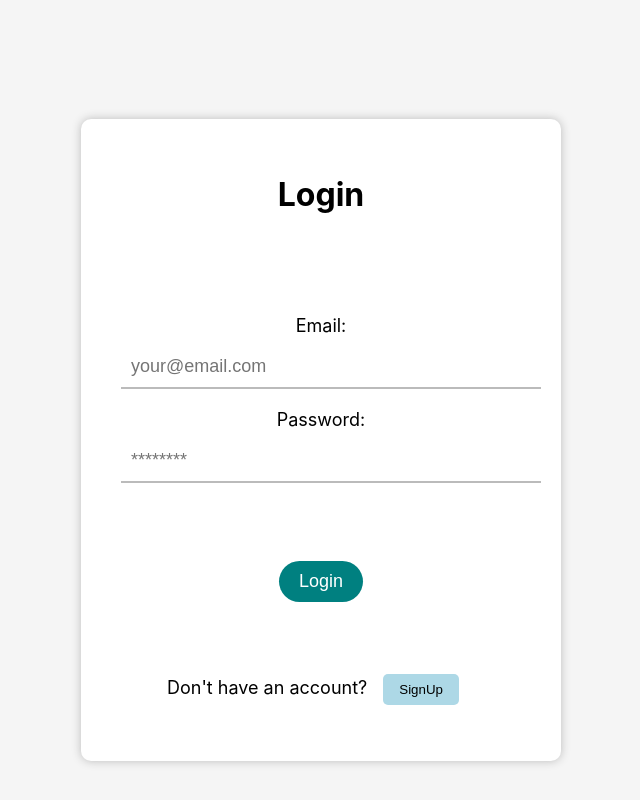
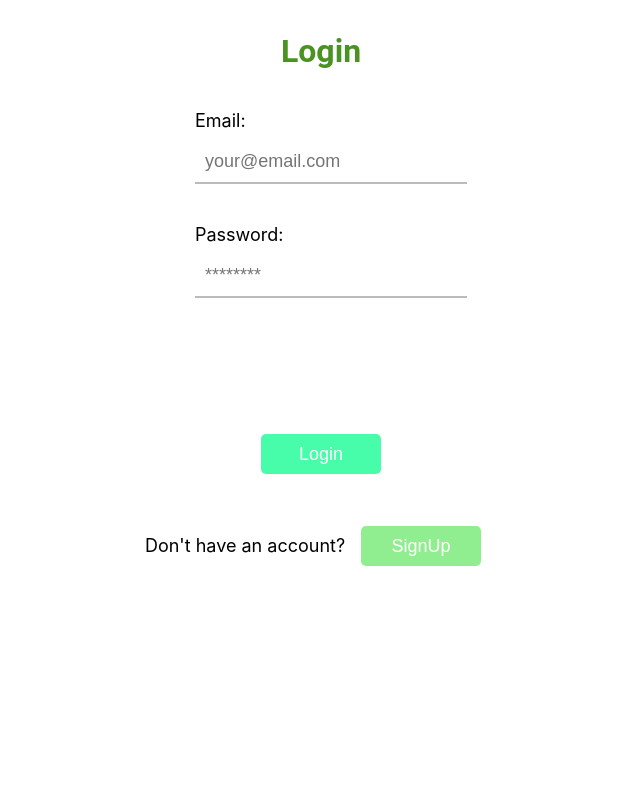
Before and after one commit to AviralSinghPal/Appointment-booking-app, a React (Create React App) app: page /login in a window 1280 px wide. Shown: the whole page, without its empty margins (319-959 px from the left). Built offline with nearby package versions, Linux system fonts and the light colour scheme; no server answers.

Commit message:
added css to modify

```diff
--- a/src/components/bookingform.js
+++ b/src/components/bookingform.js
@@ -1,125 +1,86 @@
 import React, { useState } from "react";
-import { makeStyles } from "@material-ui/core/styles";
-import TextField from "@material-ui/core/TextField";
-import Button from "@material-ui/core/Button";
-import Grid from "@material-ui/core/Grid";
-import Typography from "@material-ui/core/Typography";
 import { Link } from "react-router-dom";
-import { auth, database, app } from "./firebase";
-import {collection , addDoc } from 'firebase/firestore'
-
-const useStyles = makeStyles(theme => ({
-  root: {
-    "& .MuiTextField-root": {
-      margin: theme.spacing(1),
-      width: 200
-    }
-  },
-  formControl: {
-    margin: theme.spacing(1),
-    minWidth: 120
-  },
-  selectEmpty: {
-    marginTop: theme.spacing(2)
-  }
-}));
-
+import { database } from "./firebase";
+import { collection, addDoc } from "firebase/firestore";
 
 const BookingForm = (props) => {
-  const classes = useStyles();
-  // const [user, setUser] = useState("");
   const [reason, setReason] = useState("");
   const [date, setDate] = useState("");
   const [time, setTime] = useState("");
-  const collectionRef = collection(database,'bookings')
+  const collectionRef = collection(database, "bookings");
 
-  const handleSubmit = async event => {
+  const handleSubmit = async (event) => {
     event.preventDefault();
-    // Add your submit logic here
     console.log("Reason: ", reason);
     console.log("Date: ", date);
     console.log("Time: ", time);
     console.log("UserId: ", props.userId);
 
     try {
-
-
-        // await database.collection("bookings").doc(props.uid).add({ reason, date, time });
-         addDoc(collectionRef,{
+      addDoc(collectionRef, {
         reason: reason,
         date: date,
         time: time,
-          uid: props.userId
-        }).then(()=>{
-          alert('data added')
-        }).catch((err)=>{ alert(err.message)});
+        uid: props.userId,
+      })
+        .then(() => {
+          alert("Data added");
+        })
+        .catch((err) => {
+          alert(err.message);
+        });
 
       console.log("Data successfully added to Firestore");
     } catch (error) {
-        alert(error.message)
+      alert(error.message);
       console.error("Error adding data to Firestore: ", error.message);
     }
-    // Clear form fields
+
     setReason("");
     setDate("");
     setTime("");
-
-
   };
 
   return (
-    <div className={classes.root}>
-      <Typography variant="h6" gutterBottom>
-        Book an Appointment
-      </Typography>
+    <div style={{ textAlign: "center" }}>
+
       <form onSubmit={handleSubmit}>
-        <Grid container spacing={3}>
-          <Grid item xs={12}>
-            <TextField
+      <h2>Book an Appointment</h2>
+        <div>
+          <label htmlFor="reason">Reason for appointment:</label>
+          <input
+            type="text"
+            id="reason"
+            value={reason}
+            onChange={(e) => setReason(e.target.value)}
             required
-              id="reason"
-              label="Reason for appointment"
-              value={reason}
-              onChange={e => setReason(e.target.value)}
           />
-          </Grid>
-          <Grid item xs={12}>
-            <TextField
+        </div>
+        <div>
+          <label htmlFor="date">Date:</label>
+          <input
+            type="date"
+            id="date"
+            value={date}
+            onChange={(e) => setDate(e.target.value)}
             required
-              id="date"
-              label="Date"
-              type="date"
-              value={date}
-              onChange={e => setDate(e.target.value)}
-              InputLabelProps={{
-                shrink: true
-              }}
           />
-          </Grid>
-          <Grid item xs={12}>
-            <TextField
+        </div>
+        <div>
+          <label htmlFor="time">Time:</label>
+          <input
+            type="time"
+            id="time"
+            value={time}
+            onChange={(e) => setTime(e.target.value)}
             required
-              id="time"
-              label="Time"
-              type="time"
-              value={time}
-              onChange={e => setTime(e.target.value)}
-              InputLabelProps={{
-                shrink: true
-              }}
-              inputProps={{
-                step: 300
-              }}
           />
-          </Grid>
-          <Grid item xs={12}>
-            <Button type="submit" variant="contained" color="primary">
-              Submit
-            </Button><br/>
-            <Link to="/"><Button variant="contained">Go to Home</Button></Link>
-
-          </Grid>
-        </Grid>
+        </div>
+        <button type="submit">Submit</button>
+        <br />
+        <Link to="/">
+          <button>Go to Home</button>
+        </Link>
       </form>
     </div>
   );
--- a/src/components/home.css
+++ b/src/components/home.css
@@ -60,3 +60,18 @@ li {
     flex-wrap: wrap;
     justify-content: center;
   }
+  h1 {
+    font-family: 'Roboto', sans-serif;
+    font-size: 3rem;
+    color: #4a9221;
+    text-align: center;
+    margin-top: 2rem;
+  }
+
+  h2 {
+    font-family: 'Roboto', sans-serif;
+    font-size: 2rem;
+    color: #3e8e41;
+    text-align: center;
+    margin-top: 2rem;
+  }
--- a/src/components/login.css
+++ b/src/components/login.css
@@ -1,32 +1,28 @@
-body {
-    background-color: #F5F5F5;
+.login-form {
     display: flex;
-    justify-content: center;
+    flex-direction: column;
     align-items: center;
-    height: 100vh;
   }
 
-  form {
-    background-color: white;
-    padding: 40px;
-    border-radius: 10px;
-    box-shadow: 0px 0px 10px #BBBBBB;
-    text-align: center;
-    width: 400px;
+  .form-title {
+    font-size: 32px;
+    font-weight: bold;
+    margin-bottom: 20px;
   }
 
-  h1 {
-    font-size: 32px;
-    margin-bottom: 40px;
+  .form-input {
+    display: flex;
+    flex-direction: column;
+    align-items: flex-start;
+    margin-bottom: 20px;
   }
 
-  label {
+  .form-label {
     font-size: 18px;
-    display: block;
     margin-bottom: 10px;
   }
 
-  input[type="email"], input[type="password"],input[type="text"] {
+  input[type="email"], input[type="password"],input[type="text"],input[type="date"],input[type="time"] {
     padding: 10px;
     font-size: 18px;
     width: 100%;
@@ -35,26 +31,33 @@ body {
     border-bottom: 2px solid #BBBBBB;
   }
 
-  button[type="submit"] {
-    background-color: #008080;
+  .error-message {
+    color: red;
+    margin-top: 20px;
+    font-size: 18px;
+  }
+
+  .submit-button {
+    width: 120px;
+    height: 40px;
+    border-radius: 5px;
+    background-color: rgb(72, 253, 169);
     color: white;
-    padding: 10px 20px;
-    border: none;
-    border-radius: 25px;
     font-size: 18px;
     cursor: pointer;
   }
 
-  button[type="submit"]:hover {
-    background-color: #006666;
+  .signup-link {
+    margin-top: 20px;
+    font-size: 18px;
   }
 
-  b {
-    color: red;
-    font-size: 14px;
+  .signup-button {
+    width: 120px;
+    height: 40px;
+    border-radius: 5px;
+    background-color: lightgreen;
+    color: white;
+    font-size: 18px;
+    cursor: pointer;
   }
-
-  div {
-    margin-top: 40px;
-    font-size: 18px;
-  }
--- a/src/components/login.js
+++ b/src/components/login.js
@@ -31,23 +31,41 @@ const handleSubmit=(e)=>{
 }
 
     return (
-    <>
-    <form onSubmit={handleSubmit}>
-    <h1>Login</h1>
-    <br/>
-    <div>
-        <label>Email:</label>
-        <input type="email" value={email} onChange={(e)=>setEmail(e.target.value)} placeholder="your@email.com"/><br/>
-        <label>Password:</label>
-        <input type = "password" value={password} onChange={(e)=>setPassword(e.target.value)} placeholder="********"/><br/>
-    </div>
-    <br/>
-    <b>{errorMsg}</b>
-    <br/>
-    <button type="submit" >Login</button>
-    <div>Don't have an account?<Link to="/signup"><button >SignUp</button></Link></div>
-    </form>
-    </>
+        <>
+        <form className="login-form" onSubmit={handleSubmit}>
+          <h1 className="form-title">Login</h1>
+          <br />
+          <div className="form-input">
+            <label className="form-label">Email:</label>
+            <input
+              className="input-field"
+              type="email"
+              value={email}
+              onChange={(e) => setEmail(e.target.value)}
+              placeholder="your@email.com"
+            /><br />
+            <label className="form-label">Password:</label>
+            <input
+              className="input-field"
+              type="password"
+              value={password}
+              onChange={(e) => setPassword(e.target.value)}
+              placeholder="********"
+            /><br />
+          </div>
+          <br />
+          <b className="error-message">{errorMsg}</b>
+          <br />
+          <button className="submit-button" type="submit">Login</button>
+          <div className="signup-link">
+            Don't have an account?
+            <Link to="/signup">
+              <button className="signup-button">SignUp</button>
+            </Link>
+          </div>
+        </form>
+      </>
+
     );
 }
 
--- /dev/null
+++ b/src/components/signup.css
@@ -0,0 +1,47 @@
+.signup-form {
+    display: flex;
+    flex-direction: column;
+    align-items: center;
+}
+
+.signup-form-header {
+    font-size: 24px;
+    margin-bottom: 20px;
+}
+
+.signup-form-inputs {
+    display: flex;
+    flex-direction: column;
+    align-items: center;
+}
+
+.signup-form-label {
+    font-size: 18px;
+    margin-bottom: 10px;
+}
+
+.signup-form-input {
+    width: 200px;
+    height: 30px;
+    padding: 5px;
+    border-radius: 5px;
+    border: 1px solid gray;
+    margin-bottom: 20px;
+}
+
+.signup-form-error {
+    color: red;
+    margin-bottom: 20px;
+}
+
+.signup-form-submit-button {
+    width: 100px;
+    /* height: 30px; */
+    font-size: large;
+    background-color: rgb(53, 53, 185);
+    color: white;
+    border-radius: 5px;
+    border: none;
+    cursor: pointer;
+    margin-bottom: 20px;
+}
--- a/src/components/signup.js
+++ b/src/components/signup.js
@@ -2,6 +2,7 @@ import React,{useState} from "react";
 import {createUserWithEmailAndPassword, updateProfile} from 'firebase/auth';
 import { auth } from "./firebase";
 import { Link, useNavigate } from "react-router-dom";
+import "./signup.css"
 // import {useNavigate} from 'react-dom/client'
 
 
@@ -38,24 +39,25 @@ const Signup = (props) =>{
 
 
     return(<>
-        <form onSubmit={handleSubmit}>
-        <h1>SignUp </h1>
-        <br/>
-        <div>
-            <label htmlFor="name">Name:</label>
-            <input type="text" value={name} onChange={(e)=>setName(e.target.value)} placeholder="Your Name"/>   <br/>
-            <label htmlFor="email">Email:</label>
-            <input type="email" value={email} onChange={(e)=>setEmail(e.target.value)} placeholder="your@email.com"/> <br/>
-            <label htmlFor="password">Password:</label>
-            <input type = "password" id="pass" value={password} onChange={(e)=>setPassword(e.target.value)} placeholder="********"/><br/>
-        </div>
-        <br/>
-        <b>{errorMsg}</b>
-        <br/>
-        <button type="submit" disabled={submitButtonDisabled} >Submit</button>
-        <div>Already have a account ? <br/><Link to="/login"><button >Login</button></Link> </div>
+        <form onSubmit={handleSubmit} className="signup-form">
+            <h1 className="signup-form-header">SignUp </h1>
+            <br/>
+            <div className="signup-form-inputs">
+                <label htmlFor="name" className="signup-form-label">Name:</label>
+                <input type="text" value={name} onChange={(e)=>setName(e.target.value)} placeholder="Your Name" className="signup-form-input"/>   <br/>
+                <label htmlFor="email" className="signup-form-label">Email:</label>
+                <input type="email" value={email} onChange={(e)=>setEmail(e.target.value)} placeholder="your@email.com" className="signup-form-input"/> <br/>
+                <label htmlFor="password" className="signup-form-label">Password:</label>
+                <input type = "password" id="pass" value={password} onChange={(e)=>setPassword(e.target.value)} placeholder="********" className="signup-form-input"/><br/>
+            </div>
+            <br/>
+            <b className="signup-form-error">{errorMsg}</b>
+            <br/>
+            <button type="submit" disabled={submitButtonDisabled} className="signup-form-submit-button">Submit</button>
+            <div className="signup-form-bottom-text">Already have a account ? <br/><Link to="/login"><button className="signup-form-bottom-button">Login</button></Link> </div>
         </form>
-        </>);
+    </>
+    );
 }
 
 export default Signup;
```
Also changed, not shown: src/components/home.js (+21 -14 lines). Lines whose indentation alone changed are shown as unchanged.
